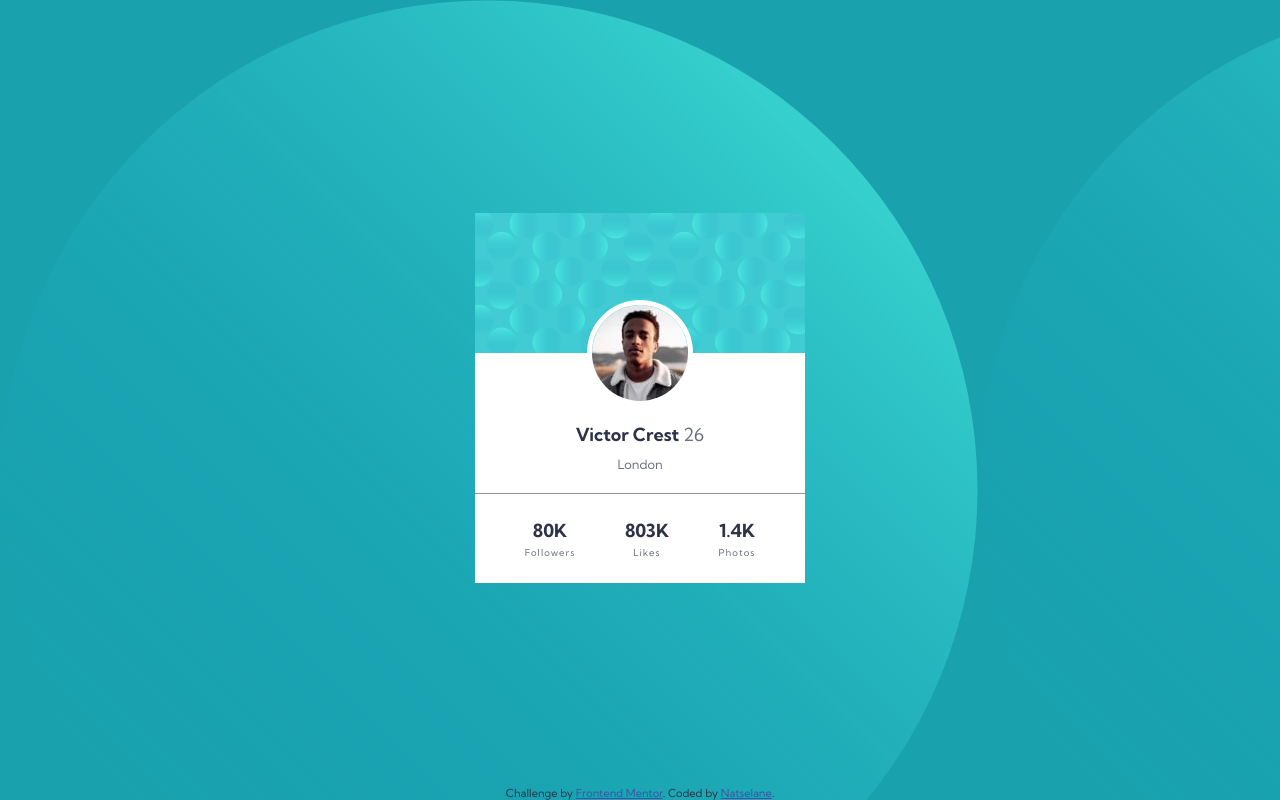
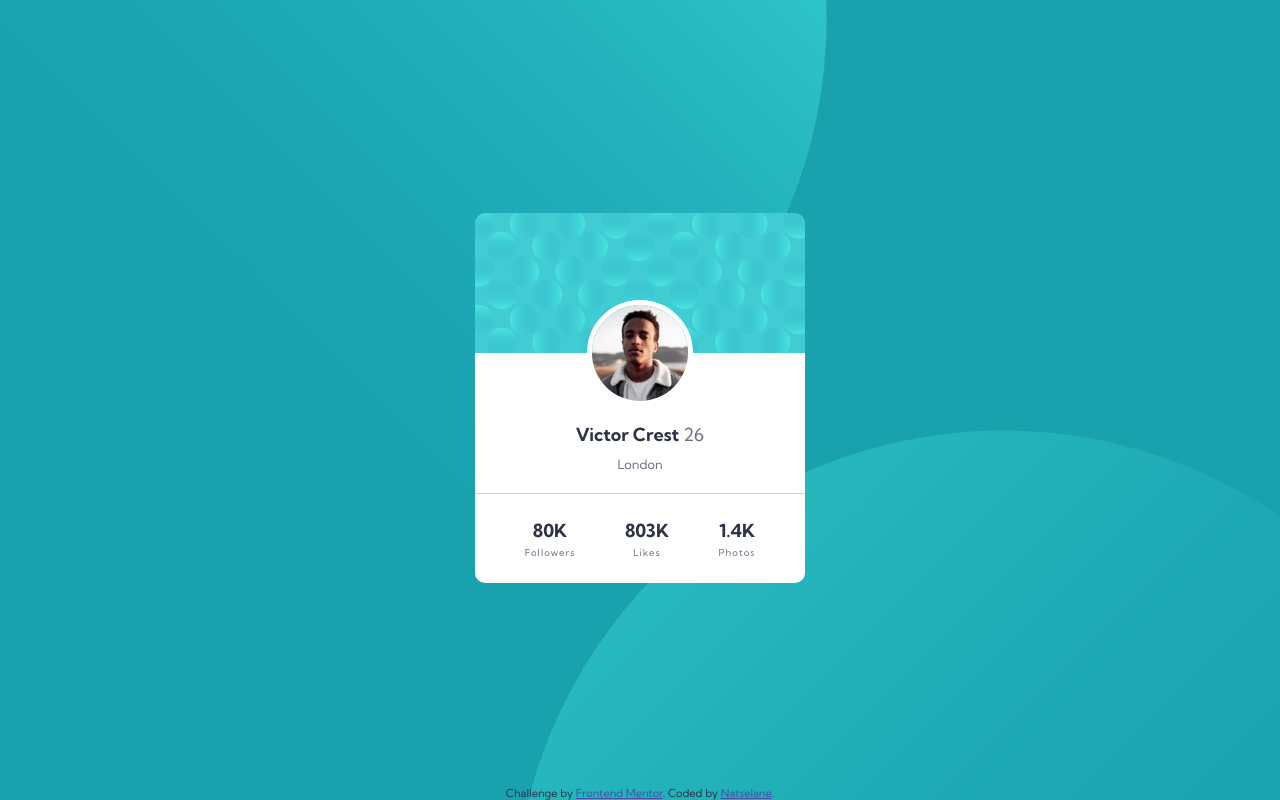
Before and after one commit to Natselane/frontend-mentor, a plain HTML site: page profile-card-component-main/index.html in a window 1280 px wide. Drawn offline with Linux system fonts and the light colour scheme.

Commit message:
profile card component add background

```diff
--- a/profile-card-component-main/styles/style.css
+++ b/profile-card-component-main/styles/style.css
@@ -8,7 +8,9 @@ body {
     width: 100vw;
     height: 100vh;
     background-color: hsl(185, 75%, 39%);
-    background-image: url("../images/bg-pattern-top.svg");
+    background-image: url("../images/bg-pattern-top.svg"), url("../images/bg-pattern-bottom.svg");
+    background-position: -50% -470px, 170% 430px;
+    background-repeat: no-repeat;
     display: flex;
     flex-direction: column;
     justify-content: center;
@@ -31,6 +33,7 @@ body {
     width: 330px;
     height: 280px;
     background-image: url("../images/bg-pattern-card.svg");
+    border-radius: 10px 10px 0 0;
     background-repeat: no-repeat;
     background-color: white;
     align-items: center;
@@ -78,7 +81,8 @@ body {
     background-color: white;
     justify-content: space-evenly;
     align-items: center;
-    border-top: 1px solid hsl(0, 0%, 59%);
+    border-top: 1px solid lightgray;
+    border-radius: 0 0 10px 10px;
     height: 90px;
     text-align: center;
 }
```
